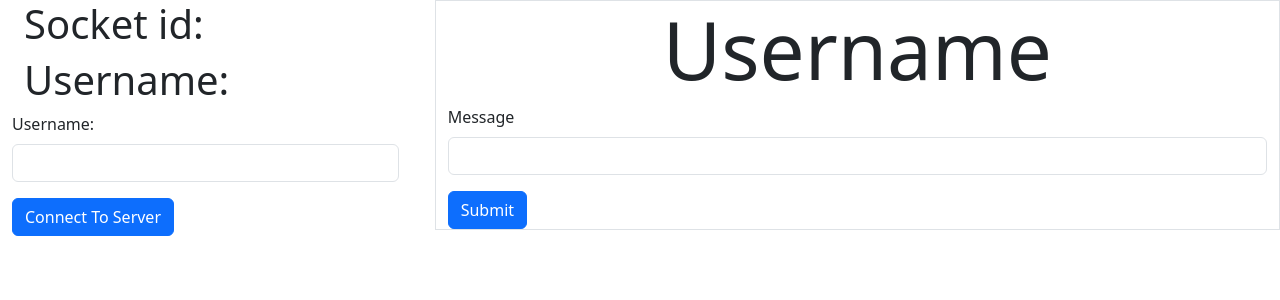
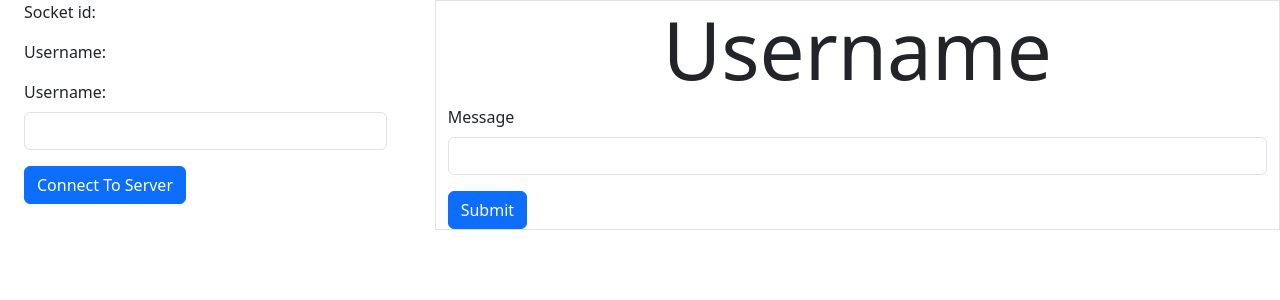
Before and after one commit to Mr-Anyone/ChatAppWebSocket, a React (Create React App) app in the folder frontend/: page / in a window 1280 px wide. Shown: the top 300 px of the page. Built offline with nearby package versions, Linux system fonts and the light colour scheme.

Commit message:
fixed alignment

```diff
--- a/frontend/src/App.js
+++ b/frontend/src/App.js
@@ -14,16 +14,17 @@ import Col from "react-bootstrap/Col";
 
 function App() {
   let [socket_id, setSocketId] = useState("");
-  let [username, setUserName] = useState("");
-  let [usernames, setUserNames] = useState([]);
+  let [current_username, setCurrentUsername] = useState("");
+  let [other_usernames, setOtherUsernames] = useState([]);
+
 
   return (
     <Row>
       <Col xs={4}>
         <Container>
-          <UserNameBar socket_id={socket_id} username={username}></UserNameBar>
-          <SignupForm setSocketId={setSocketId} setUserName={setUserName}></SignupForm>
-          <UserList usernames={usernames} setUserNames={setUserNames}> </UserList>
+          <UserNameBar socket_id={socket_id} username={current_username}></UserNameBar>
+          <SignupForm setSocketId={setSocketId} setUserName={setCurrentUsername}></SignupForm>
+          <UserList usernames={other_usernames} setUserNames={setOtherUsernames}> </UserList>
         </Container>
       </Col>
       <Col xs={8}>
--- a/frontend/src/components/Signup.js
+++ b/frontend/src/components/Signup.js
@@ -4,8 +4,8 @@ import Button from "react-bootstrap/Button";
 import { socket } from "../socket";
 import { useState } from "react";
 
-function SignupForm({setSocketId, setUserName}){
-    function onButtonClick(){
+function SignupForm({ setSocketId, setUserName }) {
+    function onButtonClick() {
         socket.connect()
 
         let username = document.getElementById("usernameForm").value
@@ -15,7 +15,7 @@ function SignupForm({setSocketId, setUserName}){
         setUserName(username)
     }
 
-    function onConnect(){
+    function onConnect() {
         setSocketId(socket.id)
     }
 
@@ -28,6 +28,7 @@ function SignupForm({setSocketId, setUserName}){
     }, [])
 
     return (
+        <Container>
             <Form>
                 <Form.Group className="pb-3">
                     <Form.Label>Username: </Form.Label>
@@ -35,6 +36,7 @@ function SignupForm({setSocketId, setUserName}){
                 </Form.Group>
                 <Button onClick={onButtonClick}>Connect To Server</Button>
             </Form>
+        </Container>
     );
 }
 
--- a/frontend/src/components/UsernameBar.js
+++ b/frontend/src/components/UsernameBar.js
@@ -3,8 +3,8 @@ import { socket } from "../socket";
 
 function UserNameBar({socket_id, username}){
     return (<Container>
-        <h1>Socket id: {socket_id}</h1>
-        <h1>Username: {username}</h1>
+        <p>Socket id: {socket_id}</p>
+        <p>Username: {username}</p>
     </Container>)
 }
 
```
Lines whose indentation alone changed are shown as unchanged.
